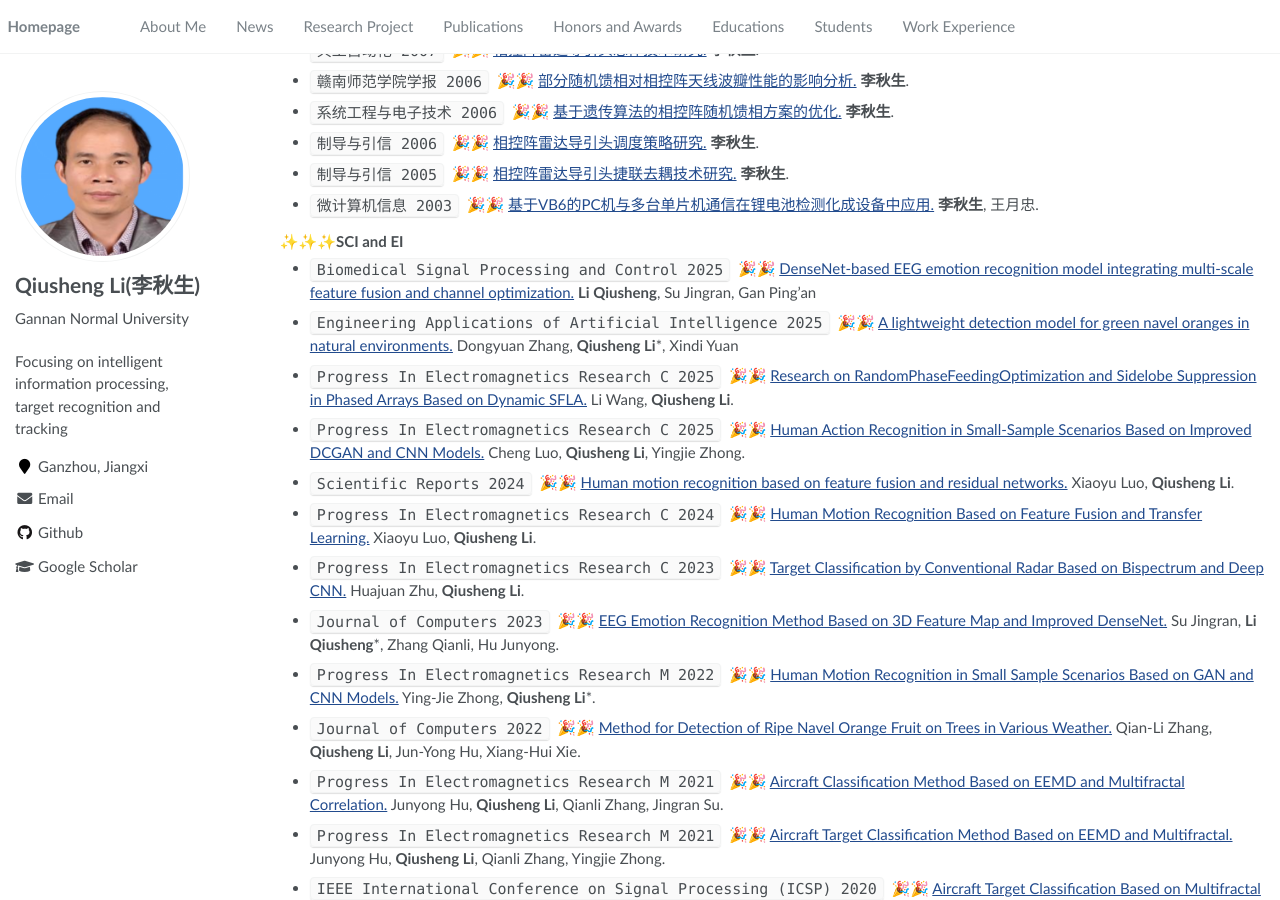
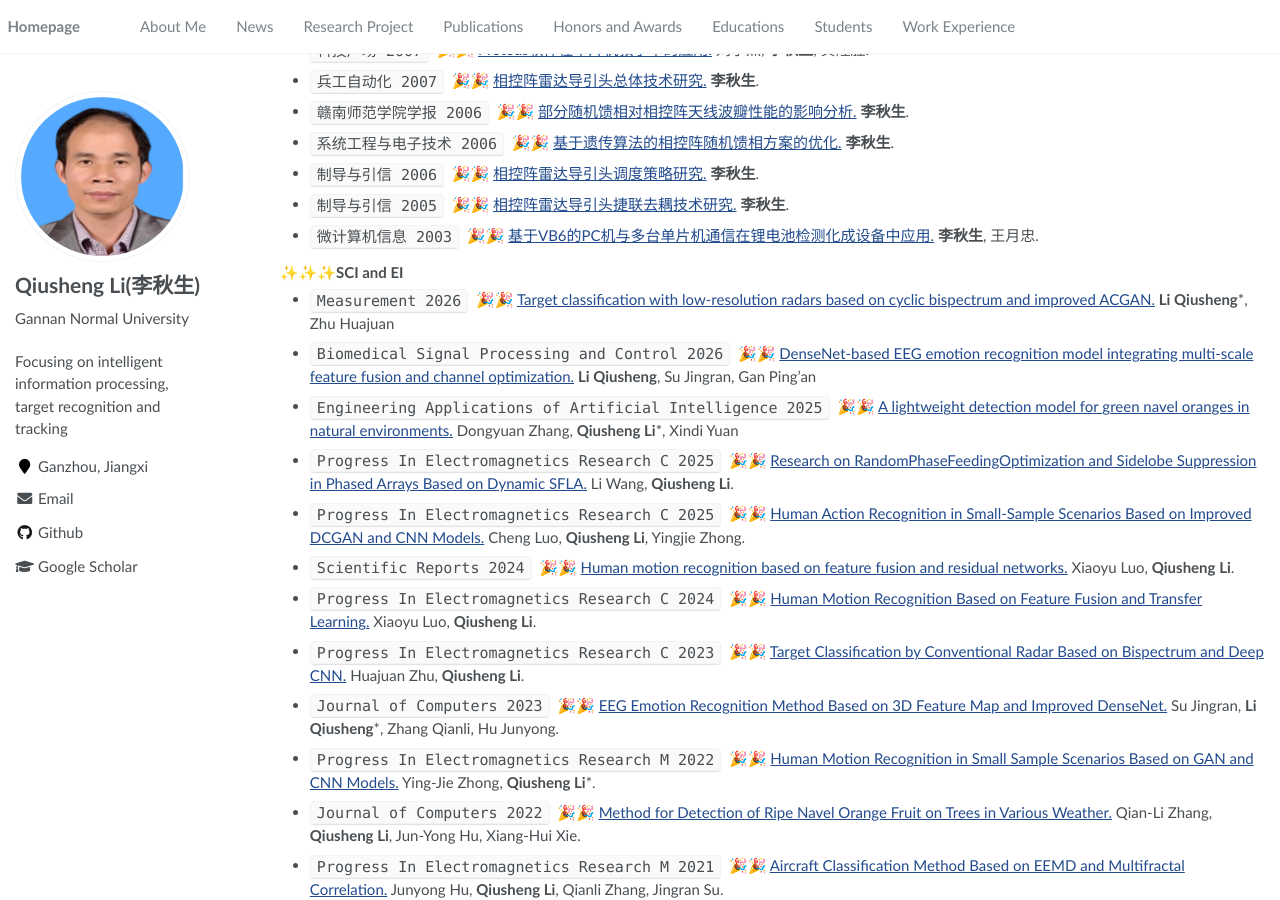
Before and after one commit to zhdongyuan/liqiusheng, a Jekyll site: the page built from _pages/about.md, in a window 1280 px wide and 900 px high, scrolled down 2695 px. Built offline with Jekyll 4.4.1, drawn with Linux system fonts in a browser that asks for light colours; some of the changed text lies outside the part shown.

Commit message:
Update about.md

```diff
--- a/_pages/about.md
+++ b/_pages/about.md
@@ -49,7 +49,8 @@ My research interests include algorithm innovation and system application in rad
 
 ### ✨✨✨**中文期刊**
 
-- ``安徽大学学报(自然科学版) 2025`` &nbsp;🎉🎉 [基于多模态和CGB-ResNet的信号调制识别方法.](https://www.cnki.net/) **李秋生**, 窦雲
+-  ``北京联合大学学报 2026`` &nbsp;🎉🎉 [基于通道动态优化与特征重用的多尺度DenseNet脑电情绪识别.](https://www.cnki.net/) **李秋生**, 苏靖然
+-  ``安徽大学学报(自然科学版) 2025`` &nbsp;🎉🎉 [基于多模态和CGB-ResNet的信号调制识别方法.](https://www.cnki.net/) **李秋生**, 窦雲
 - ``贵州师范大学学报(自然科学版) 2025`` &nbsp;🎉🎉 [基于WGAN-div和CNN的毫米波雷达人体动作识别方法.](https://kns.cnki.net/kcms2/article/abstract?v=Ut-mckhA-RvolEXEbsNg8hFlUmfUTREdJLi5euTnXAyGeiwBjCCfDJo_7_ApVAWh8Z_gAF7fQbD1tpHZnCjJWsXs6N-cnFwdqmoYwVp9VroQ6pG5B3irC3hGtPrmVnh75ilVTFBEHxANc2JflAUC8r5gTeFHKrbvDhgLEU6i1hlvxc0DtkBHNA==&uniplatform=NZKPT&language=CHS) **李秋生**, 钟滢洁.
 - ``商洛学院学报 2025`` &nbsp;🎉🎉 [基于变分模态分解和自适应双阈值的心电信号R波检测.](https://kns.cnki.net/kcms2/article/abstract?v=Ut-mckhA-RvolEXEbsNg8hFlUmfUTREdJLi5euTnXAz2RsrZqEnyr5DSqxlx-hocdfryxWc_y9mnLP4F4h7djvrFNlAQjqxOt7kNjZRizNq3Xrszlm_cLroo5hd_Ij0i-s7OBU22GVC_IEpmMnU27ECaZB9Vn1nAy25T-8QLnXd0wr_xFputQA==&uniplatform=NZKPT&language=CHS) 叶莉华, **李秋生**.
 - ``航空兵器 2025`` &nbsp;🎉🎉 [基于循环双谱与改进VGGNet的常规雷达目标分类.](https://kns.cnki.net/kcms2/article/abstract?v=Ut-mckhA-RuUstZANEEn-uENpYkDY2AXswKvhsSYG7qAacJ1Ir7uxER1SIsyVKErI5V1sRKFw7pOnG74F6pgJLoG1Ixsh74RpOxdtq4lwbJvd7CWOUTFyd5O_sq2yxOzFIJWNbqoVyduj3BXmfjgp97NzqPjWV2zJZtzXGjvBJNTPaYmZJmBow==&uniplatform=NZKPT&language=CHS) **李秋生**, 熊芳茂, 朱化娟.
@@ -108,7 +109,8 @@ My research interests include algorithm innovation and system application in rad
 
 ### ✨✨✨**SCI and EI**
 
-- ``Biomedical Signal Processing and Control 2025`` &nbsp;🎉🎉 [DenseNet-based EEG emotion recognition model integrating multi-scale feature fusion and channel optimization.](https://doi.org/10.1016/j.bspc.2025.108926) **Li Qiusheng**, Su Jingran, Gan Ping’an
+-  ``Measurement 2026`` &nbsp;🎉🎉 [Target classification with low-resolution radars based on cyclic bispectrum and improved ACGAN.](https://doi.org/10.1016/j.measurement.2025.119715) **Li Qiusheng***, Zhu Huajuan
+-  ``Biomedical Signal Processing and Control 2026`` &nbsp;🎉🎉 [DenseNet-based EEG emotion recognition model integrating multi-scale feature fusion and channel optimization.](https://doi.org/10.1016/j.bspc.2025.108926) **Li Qiusheng**, Su Jingran, Gan Ping’an
 - ``Engineering Applications of Artificial Intelligence 2025`` &nbsp;🎉🎉 [A lightweight detection model for green navel oranges in natural environments.](https://www.sciencedirect.com/science/article/abs/pii/S0952197625021657) Dongyuan Zhang, **Qiusheng Li***, Xindi Yuan
 - ``Progress In Electromagnetics Research C 2025`` &nbsp;🎉🎉 [Research on RandomPhaseFeedingOptimization and Sidelobe Suppression in Phased Arrays Based on Dynamic SFLA.](https://www.jpier.org/issues/volume.html?paper=25052601) Li Wang, **Qiusheng Li**.
 - ``Progress In Electromagnetics Research C 2025`` &nbsp;🎉🎉 [Human Action Recognition in Small-Sample Scenarios Based on Improved DCGAN and CNN Models.](https://www.jpier.org/issues/volume.html?paper=25030402) Cheng Luo, **Qiusheng Li**, Yingjie Zhong.
```
